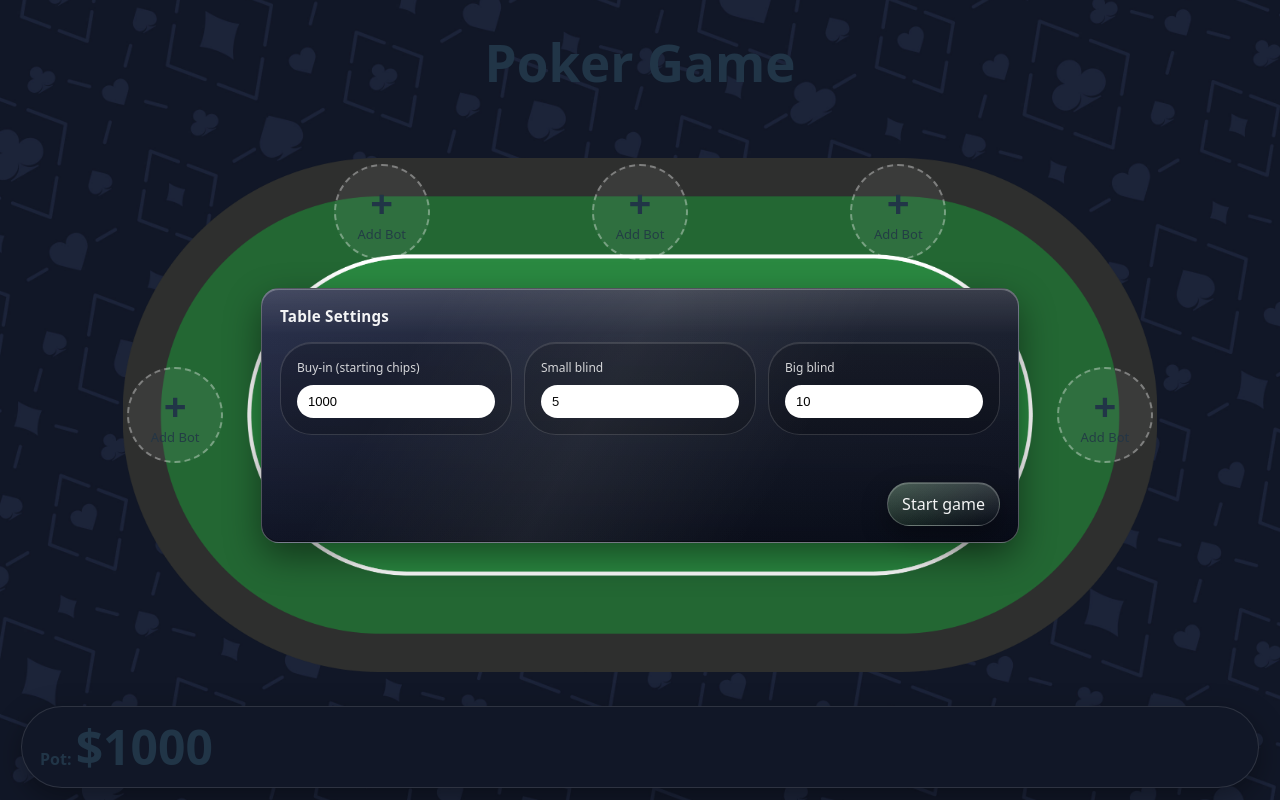
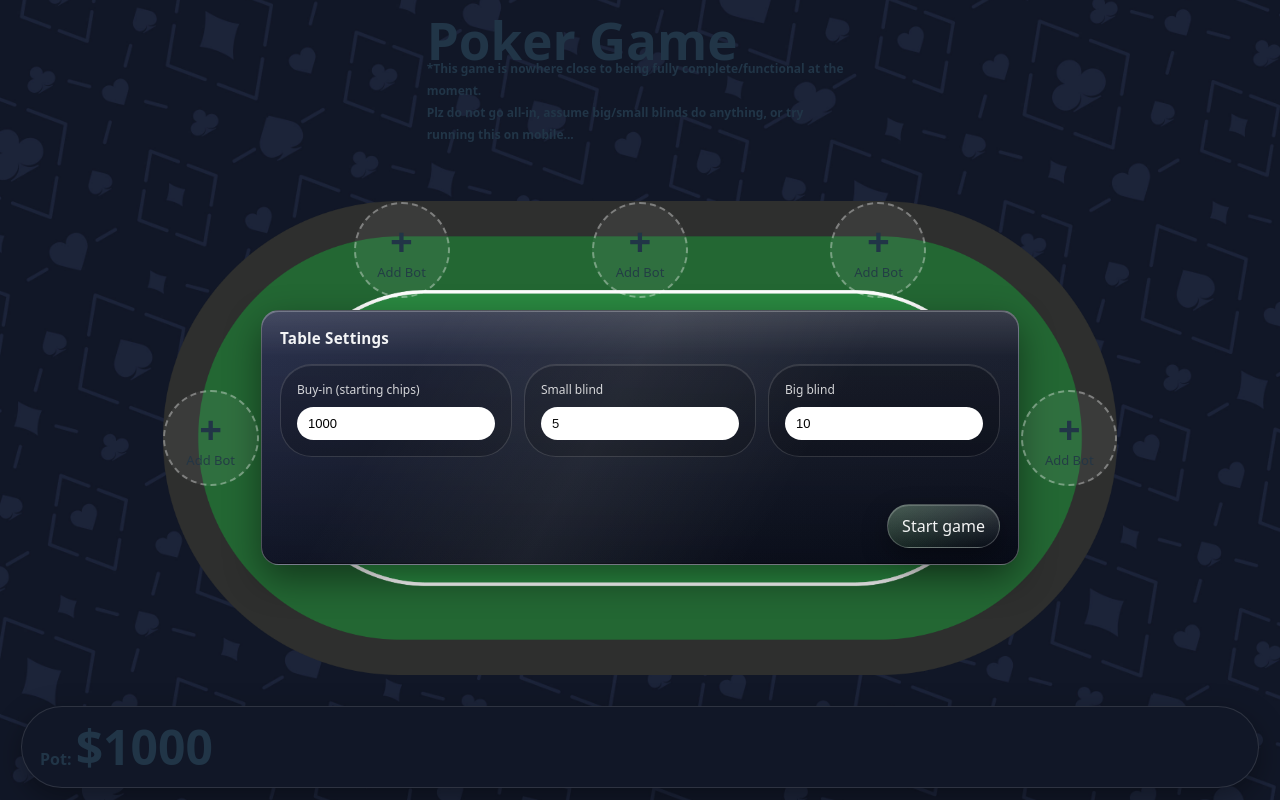
Before and after one commit to thomasity/poker, a React (Vite) app: page / in a window 1280 px wide. Built offline with nearby package versions, Linux system fonts and the light colour scheme.

Commit message:
adding some disclaimers for prod build

```diff
--- a/src/App.tsx
+++ b/src/App.tsx
@@ -15,7 +15,7 @@ export default function App() {
         </div> */}
         <header>
             <div/>
-            <h1 id="title">Poker Game</h1>
+            <h1 id="title" style={{ lineHeight: '0.25'}}>Poker Game <br/><span style={{ fontSize: '12px', lineHeight: '0' }}>*This game is nowhere close to being fully complete/functional at the moment.<br/>Plz do not go all-in, assume big/small blinds do anything, or try running this on mobile...</span></h1>
             {state.playing && <button onClick={endGame}>New Game</button>}
         </header>
         <main>
```
